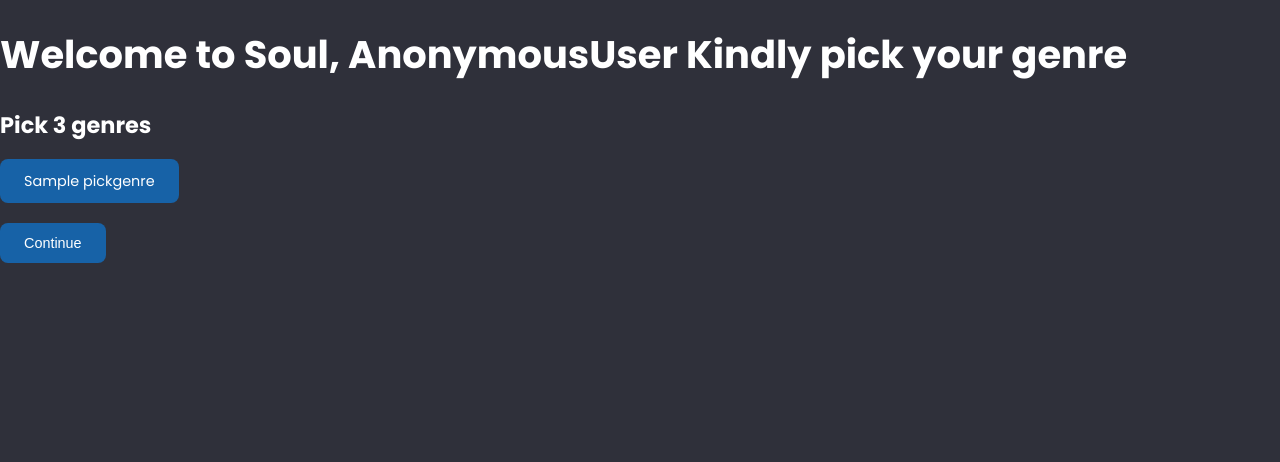
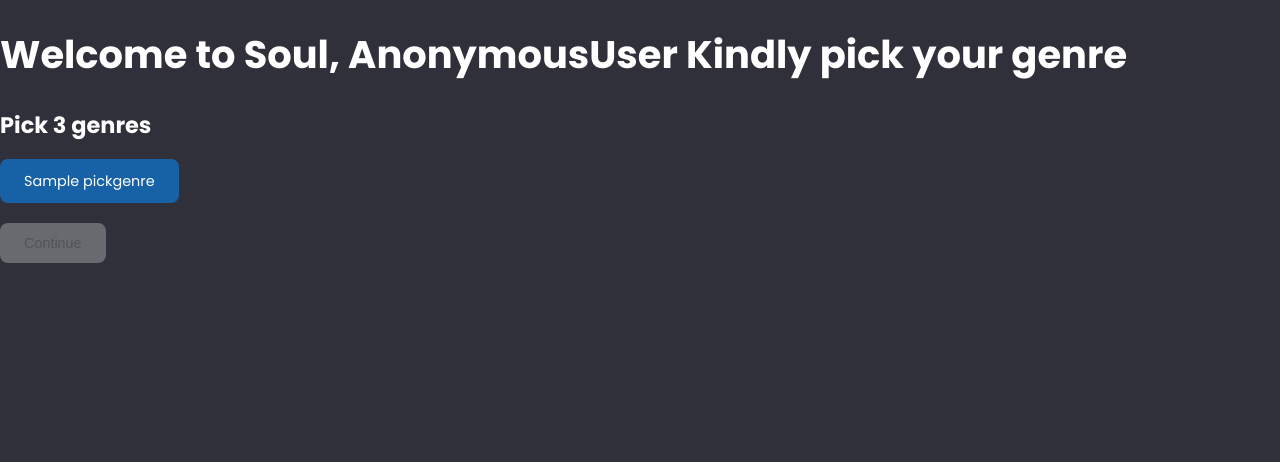
Before and after one commit to Faruqt/Soul, a Django app: template soul/templates/soul/genre.html in a window 1280 px wide. Shown: the top 462 px of the page. Run offline with Django 3.2, Linux system fonts and the light colour scheme; the template is opened without the code that fills it: most values are stand-ins (such as "Sample title", 1, 10 or a date in 2020).

Commit message:
Update genre.html

```diff
--- a/soul/templates/soul/genre.html
+++ b/soul/templates/soul/genre.html
@@ -41,7 +41,7 @@
             {% endfor %}
 
             <div class="buttons">
-                <button class="taskAdd btn" name="genreSelected" type="submit"><i class="fa fa-plus icon"></i>Continue</button>
+                <button id ="continue" class="taskAdd btn" name="genreSelected" type="submit" disabled><i class="fa fa-plus icon"></i>Continue</button>
             </div>
     </form>
 
```
Also changed, not shown: soul/db.sqlite3.
